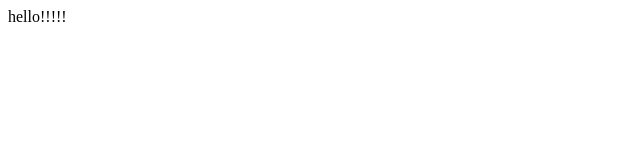
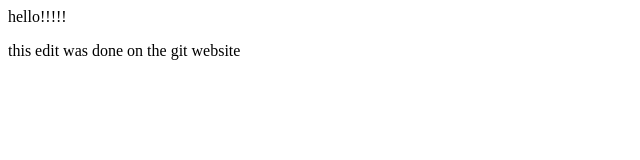
Before and after one commit to kuljeet42/March25A, a plain HTML site: page index.html in a window 1280 px wide. Shown: the whole page, without its empty margins (0-640 px from the left). Drawn offline with Linux system fonts and the light colour scheme.

Commit message:
test committing a change made on github

```diff
--- a/index.html
+++ b/index.html
@@ -2,6 +2,7 @@
     <head>
         <body>
             <p> hello!!!!!</p>
+            <p> this edit was done on the git website</p>
         </body>
     </head>
 </html>
```
